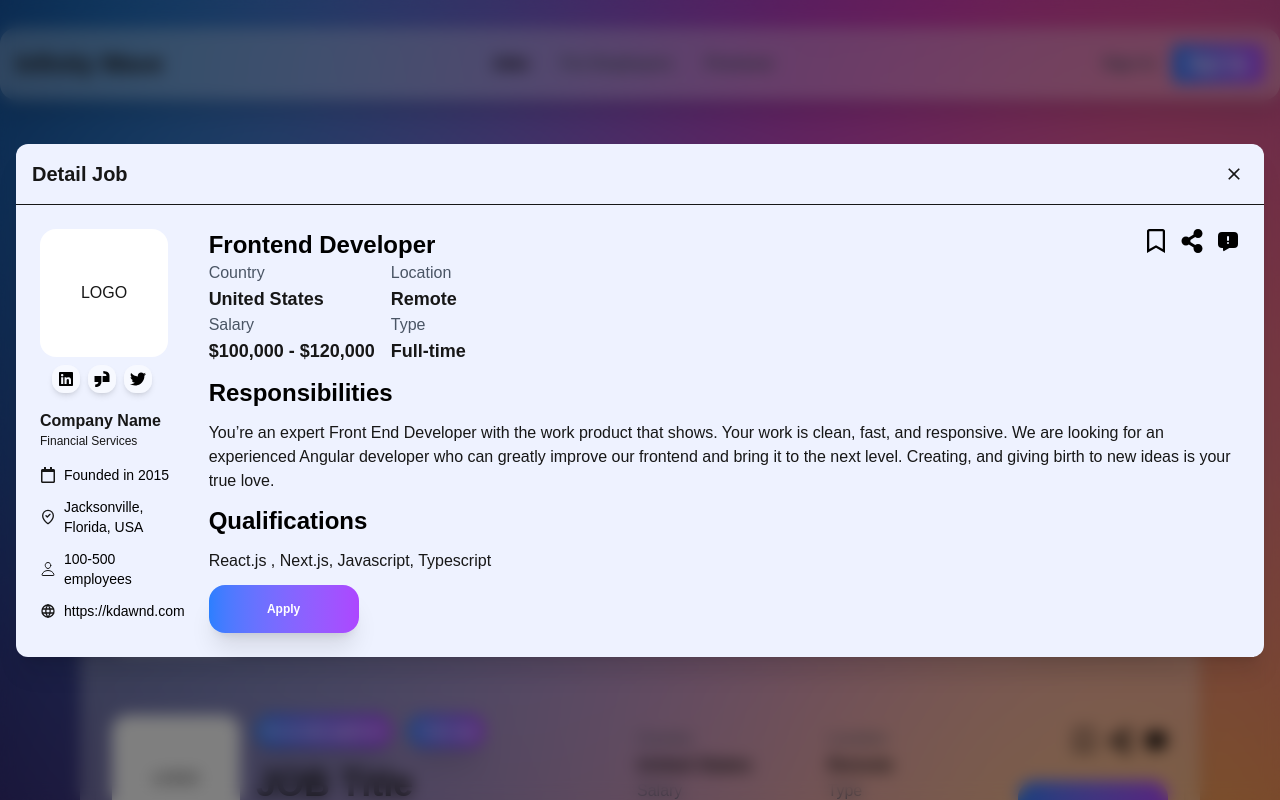
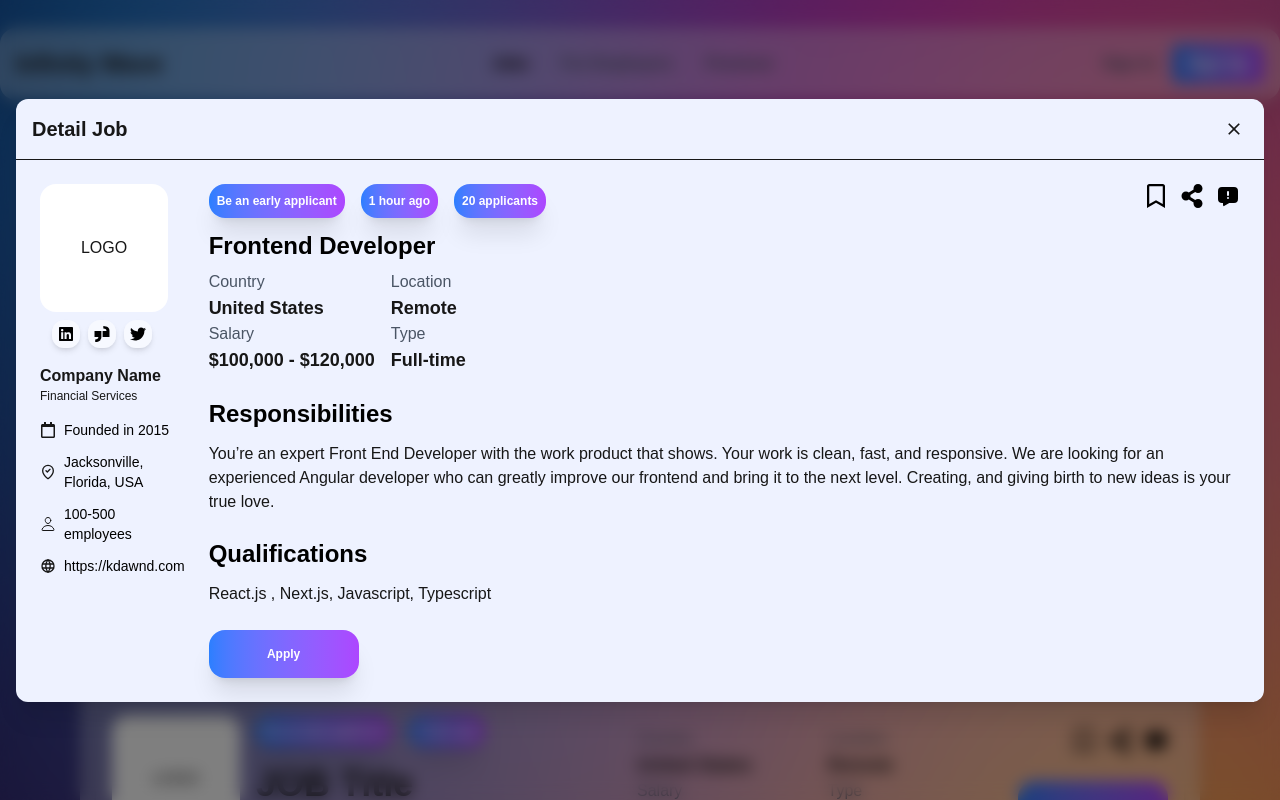
Before and after one commit to twinedo/infinity-wave-jobs, a Next.js app: page / in a window 1280 px wide. Both pictures are taken after a click on the element 640 px from the left and 585 px from the top of the page. Shown: the top 800 px of the page. Built offline with nearby package versions, Linux system fonts and the light colour scheme.

Commit message:
add job detail and cursor pointer modal close

```diff
--- a/src/components/ui/modal.tsx
+++ b/src/components/ui/modal.tsx
@@ -46,7 +46,7 @@ export const Modal = ({
             {closeButton && (
               <button
                 onClick={onClose}
-                className="p-1 rounded-full hover:bg-gray-200 dark:hover:bg-gray-700"
+                className="p-1 rounded-full cursor-pointer hover:bg-gray-200 dark:hover:bg-gray-700"
               >
                 <MdClose className="w-5 h-5" />
               </button>
--- a/src/features/job-detail/components/description.tsx
+++ b/src/features/job-detail/components/description.tsx
@@ -1,7 +1,20 @@
 export const JobDescription = () => {
   return (
-    <div>
-      <div className="text-2xl font-bold text-black">Frontend Developer</div>
+    <div className="flex flex-col gap-y-2">
+      <div className="flex flex-col gap-y-3">
+        <div className="flex flex-row items-center gap-x-4">
+          <div className="bg-gradient-to-r from-blue-500 to-purple-500 text-[12px] text-white p-2 rounded-2xl font-bold shadow-xl">
+            Be an early applicant
+          </div>
+          <div className="bg-gradient-to-r from-blue-500 to-purple-500 text-[12px] text-white p-2 rounded-2xl font-bold shadow-xl">
+            1 hour ago
+          </div>
+          <div className="bg-gradient-to-r from-blue-500 to-purple-500 text-[12px] text-white p-2 rounded-2xl font-bold shadow-xl">
+            20 applicants
+          </div>
+        </div>
+        <div className="text-2xl font-bold text-black">Frontend Developer</div>
+      </div>
       <div className="flex-1">
         <div className=" grid grid-cols-2 gap-x-4">
           <div className="flex flex-col items-start">
--- a/src/features/job-detail/index.tsx
+++ b/src/features/job-detail/index.tsx
@@ -43,7 +43,7 @@ export const JobDetail = () => {
         />
       </div>
 
-      <div className="flex flex-col gap-y-3">
+      <div className="flex flex-col gap-y-6">
         <div className="flex flex-row">
           <div className="flex flex-1">
             <JobDescription />
```
